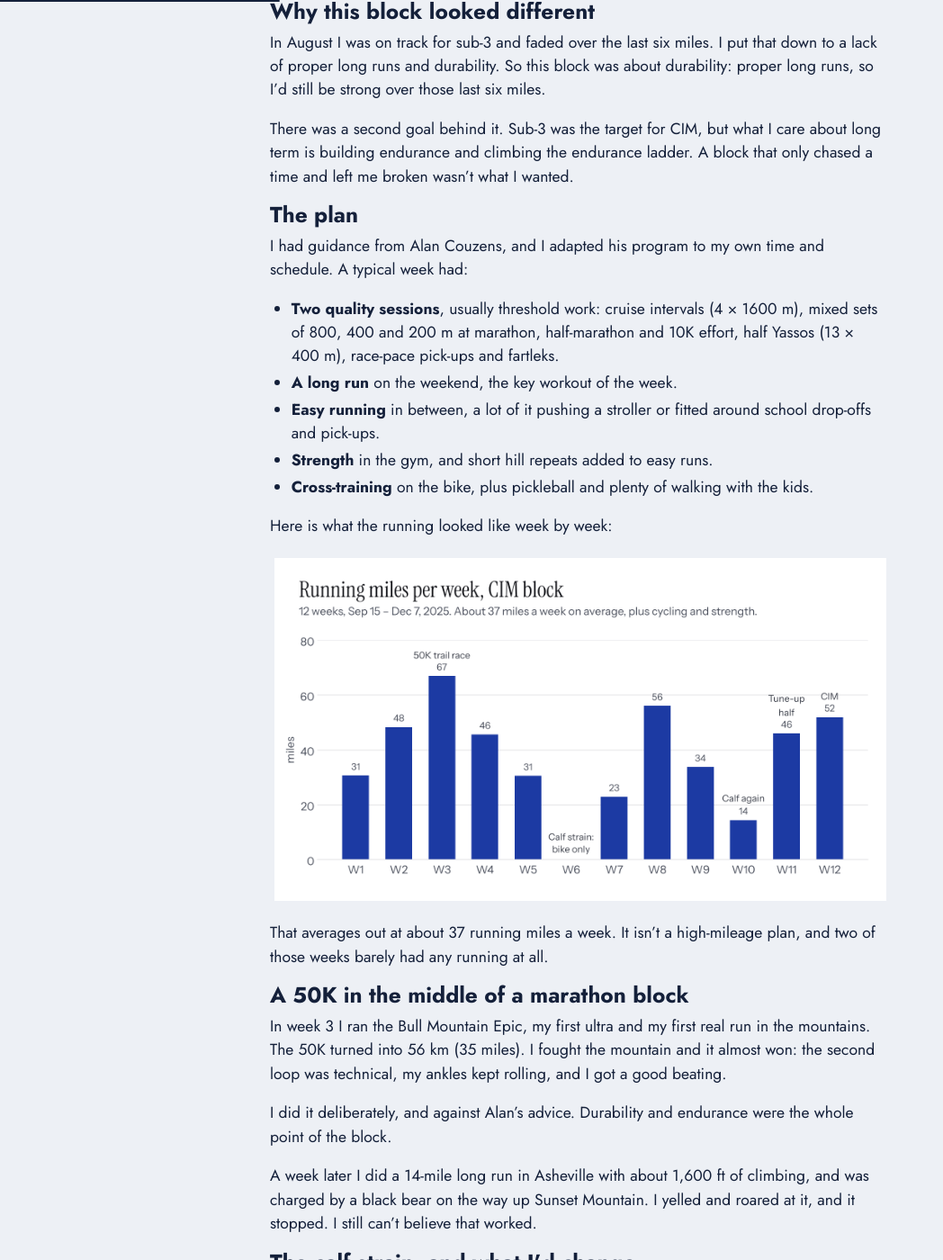
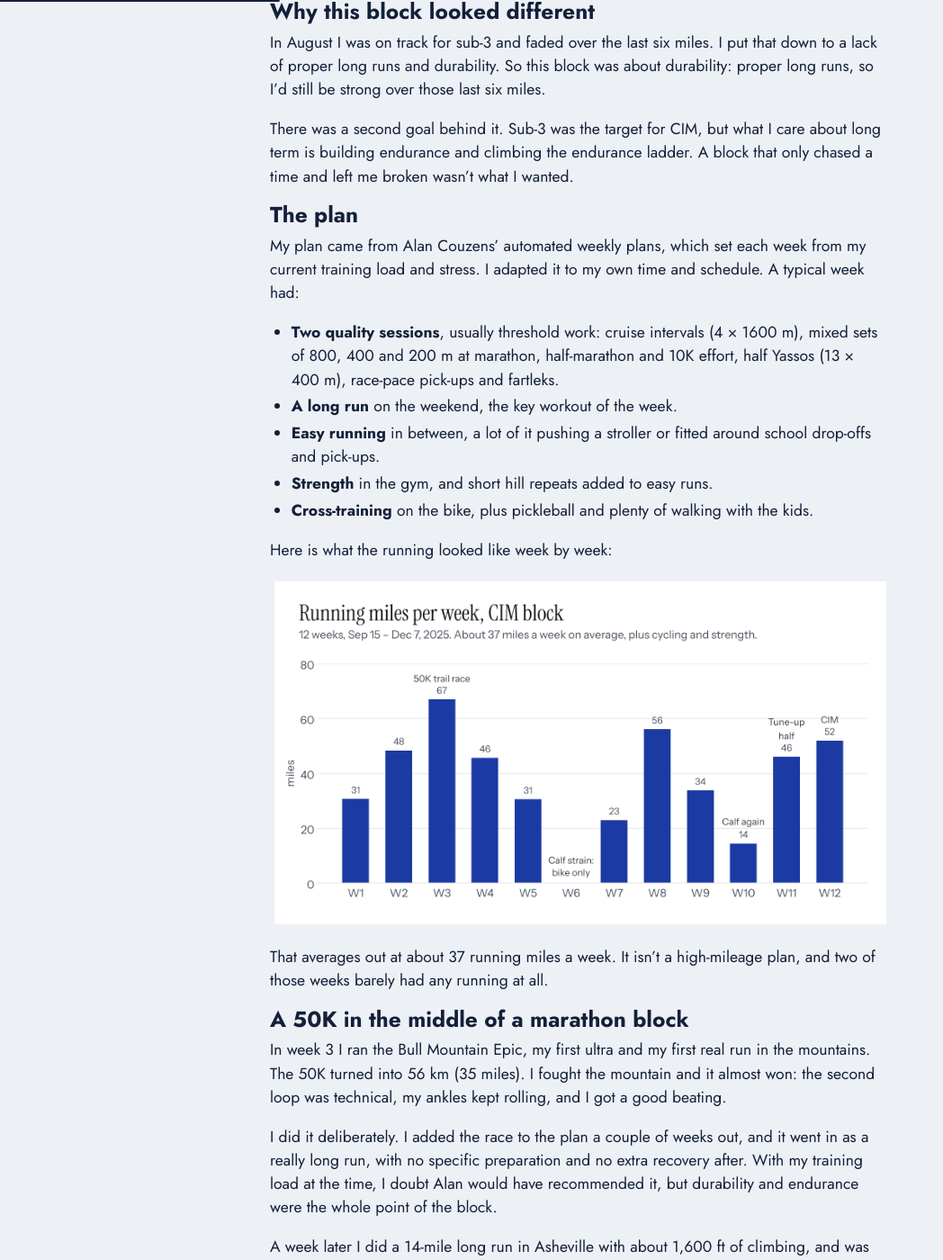
Before and after one commit to EdSancha/edsancha.github.io, a Jekyll site: the page built from blog/_posts/2026-11-11-how-i-trained-for-a-sub-3-marathon-my-12-week-cim-block.markdown, in a window 1280 px wide and 1400 px high, scrolled down 533 px. Shown: the whole window at 90% size, without its empty margins (0-1048 px from the left). Built offline with Jekyll 4.4.1, drawn with Linux system fonts in a browser that asks for light colours.

Commit message:
Blog: describe the CIM plan and the 50K accurately
The plan came from Alan Couzens' automated weekly plans, and the 50K was
added as a long run, not run against his advice.

Co-Authored-By: Claude Opus 5.5 <noreply@anthropic.com>

```diff
--- a/blog/_posts/2026-11-11-how-i-trained-for-a-sub-3-marathon-my-12-week-cim-block.markdown
+++ b/blog/_posts/2026-11-11-how-i-trained-for-a-sub-3-marathon-my-12-week-cim-block.markdown
@@ -25,7 +25,7 @@ There was a second goal behind it. Sub-3 was the target for CIM, but what I care
 
 ## The plan
 
-I had guidance from Alan Couzens, and I adapted his program to my own time and schedule. A typical week had:
+My plan came from Alan Couzens' automated weekly plans, which set each week from my current training load and stress. I adapted it to my own time and schedule. A typical week had:
 
 - **Two quality sessions**, usually threshold work: cruise intervals (4 × 1600 m), mixed sets of 800, 400 and 200 m at marathon, half-marathon and 10K effort, half Yassos (13 × 400 m), race-pace pick-ups and fartleks.
 - **A long run** on the weekend, the key workout of the week.
@@ -43,7 +43,7 @@ That averages out at about 37 running miles a week. It isn't a high-mileage plan
 
 In week 3 I ran the Bull Mountain Epic, my first ultra and my first real run in the mountains. The 50K turned into 56 km (35 miles). I fought the mountain and it almost won: the second loop was technical, my ankles kept rolling, and I got a good beating.
 
-I did it deliberately, and against Alan's advice. Durability and endurance were the whole point of the block.
+I did it deliberately. I added the race to the plan a couple of weeks out, and it went in as a really long run, with no specific preparation and no extra recovery after. With my training load at the time, I doubt Alan would have recommended it, but durability and endurance were the whole point of the block.
 
 A week later I did a 14-mile long run in Asheville with about 1,600 ft of climbing, and was charged by a black bear on the way up Sunset Mountain. I yelled and roared at it, and it stopped. I still can't believe that worked.
 
```
